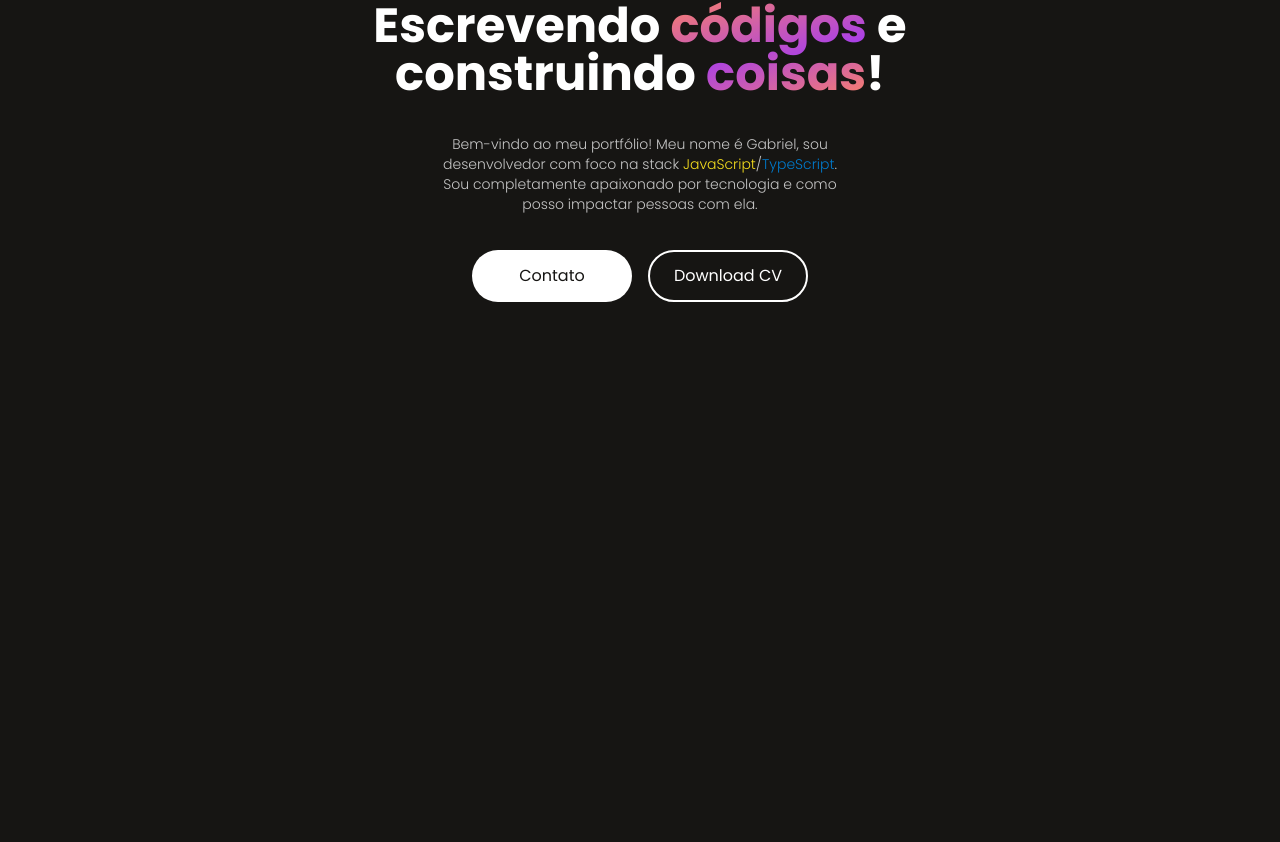
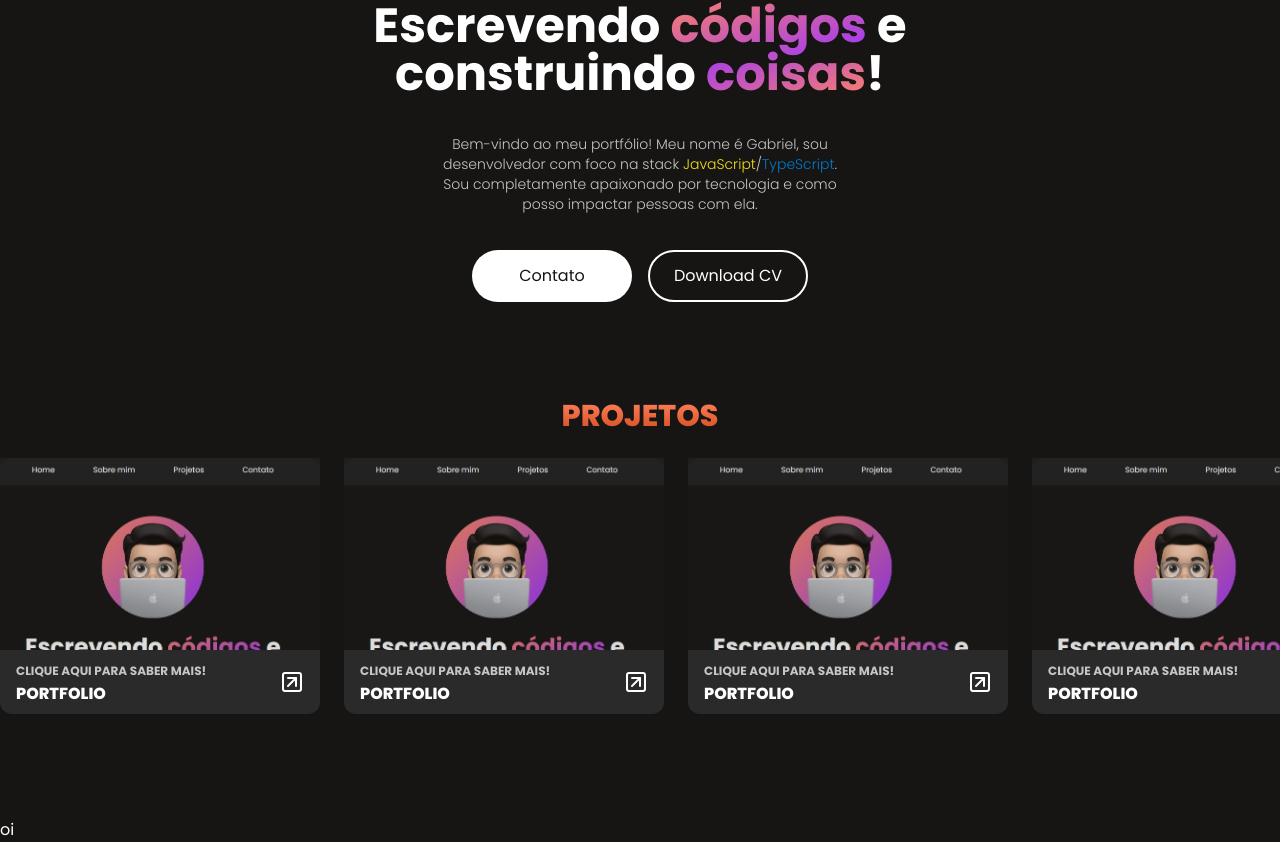
Before and after one commit to gctoledo/portfolio, a Next.js app: page / in a window 1280 px wide. Shown: the part 375-1217 px from the top of the page. Before the commit the page ends 800 px from the top, so only its background shows below. Built offline with nearby package versions, Linux system fonts and the light colour scheme.

Commit message:
feat: add initial Projects section

```diff
--- /dev/null
+++ b/src/app/_sections/ProjectCard.tsx
@@ -0,0 +1,34 @@
+import Image from "next/image";
+import { SquareArrowUpRight } from "lucide-react";
+
+const ProjectCard = () => {
+  return (
+    <div className="w-80 h-64 bg-[#2A2A2A] rounded-xl mb-2">
+      <div className="relative w-80 h-48 opacity-85 hover:opacity-100 duration-200">
+        <Image
+          src={"/portfolio-project.jpg"}
+          fill
+          className="object-cover"
+          quality={100}
+          alt="Projeto de portfólio"
+        />
+      </div>
+
+      <div className="w-full flex justify-between px-4 mt-2 items-center cursor-pointer">
+        <div>
+          <span className="font-bold text-secondary text-xs uppercase">
+            Clique aqui para saber mais!
+          </span>
+
+          <h2 className="uppercase font-extrabold hover:tracking-widest duration-300">
+            Portfolio
+          </h2>
+        </div>
+
+        <SquareArrowUpRight />
+      </div>
+    </div>
+  );
+};
+
+export default ProjectCard;
--- /dev/null
+++ b/src/app/_sections/Projects.tsx
@@ -0,0 +1,21 @@
+import ProjectCard from "./ProjectCard";
+
+const Projects = () => {
+  return (
+    <div className="space-y-6">
+      <h2 className="text-3xl text-center font-extrabold uppercase bg-gradient-to-b from-[#FF8660] to-[#D5491D] bg-clip-text text-transparent">
+        Projetos
+      </h2>
+
+      <div className="flex gap-6 overflow-x-scroll">
+        <ProjectCard />
+        <ProjectCard />
+        <ProjectCard />
+        <ProjectCard />
+        <ProjectCard />
+      </div>
+    </div>
+  );
+};
+
+export default Projects;
--- a/src/app/globals.css
+++ b/src/app/globals.css
@@ -5,3 +5,19 @@
 body {
   @apply bg-[#161513] text-white;
 }
+
+::-webkit-scrollbar {
+  @apply h-3;
+}
+
+::-webkit-scrollbar-track {
+  @apply bg-transparent;
+}
+
+::-webkit-scrollbar-thumb {
+  @apply bg-[#363636] bg-opacity-80 rounded-full;
+}
+
+::-webkit-scrollbar-thumb:hover {
+  @apply bg-opacity-100;
+}
--- a/src/app/page.tsx
+++ b/src/app/page.tsx
@@ -8,6 +8,10 @@ const Home = () => {
       <Header />
       <div className="mt-28 md:mt-32 container mx-auto space-y-20 md:space-y-24">
         <About />
+
+        <Projects />
+
+        <div>oi</div>
       </div>
     </>
   );
```
Also changed, not shown: public/portfolio-project.jpg (added).
